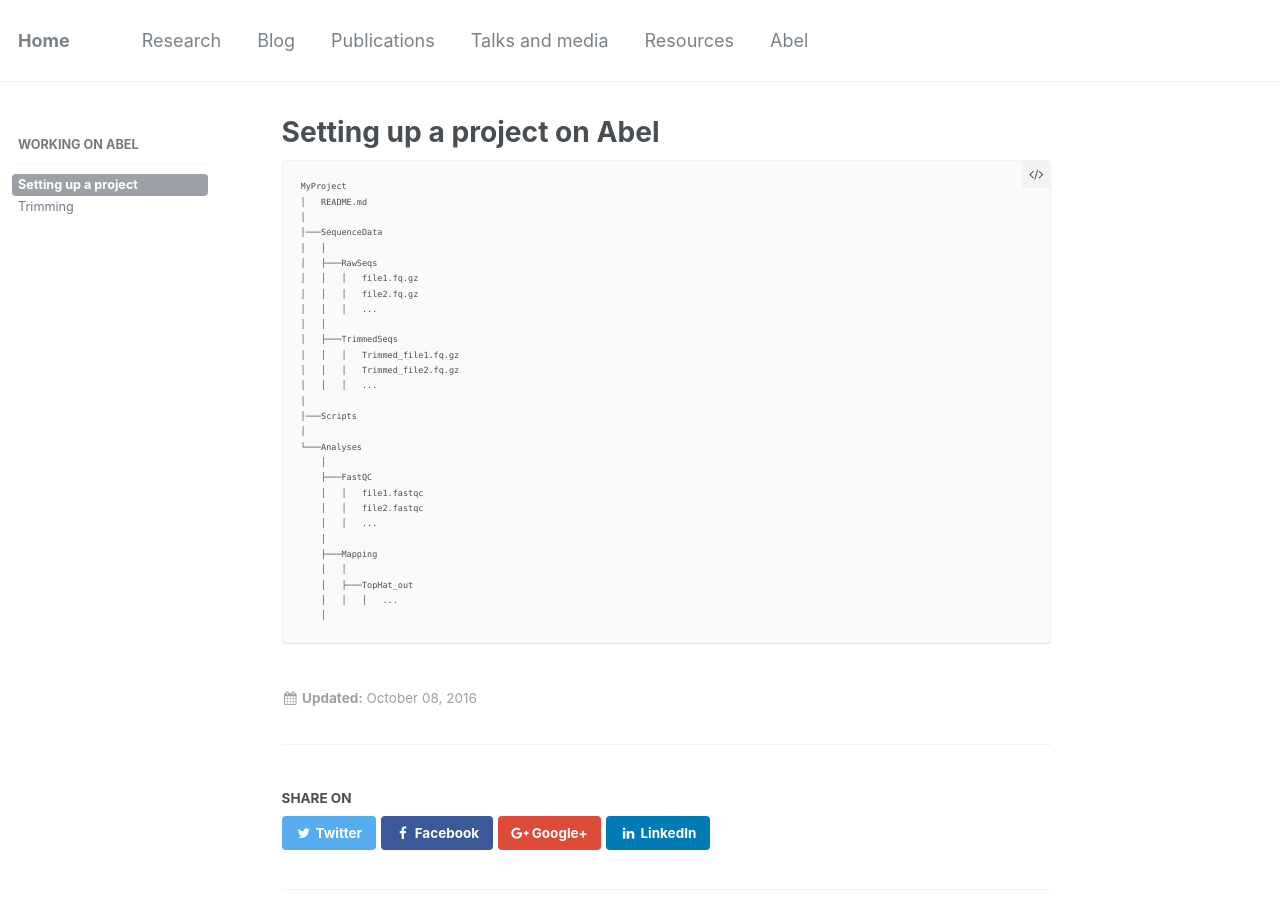
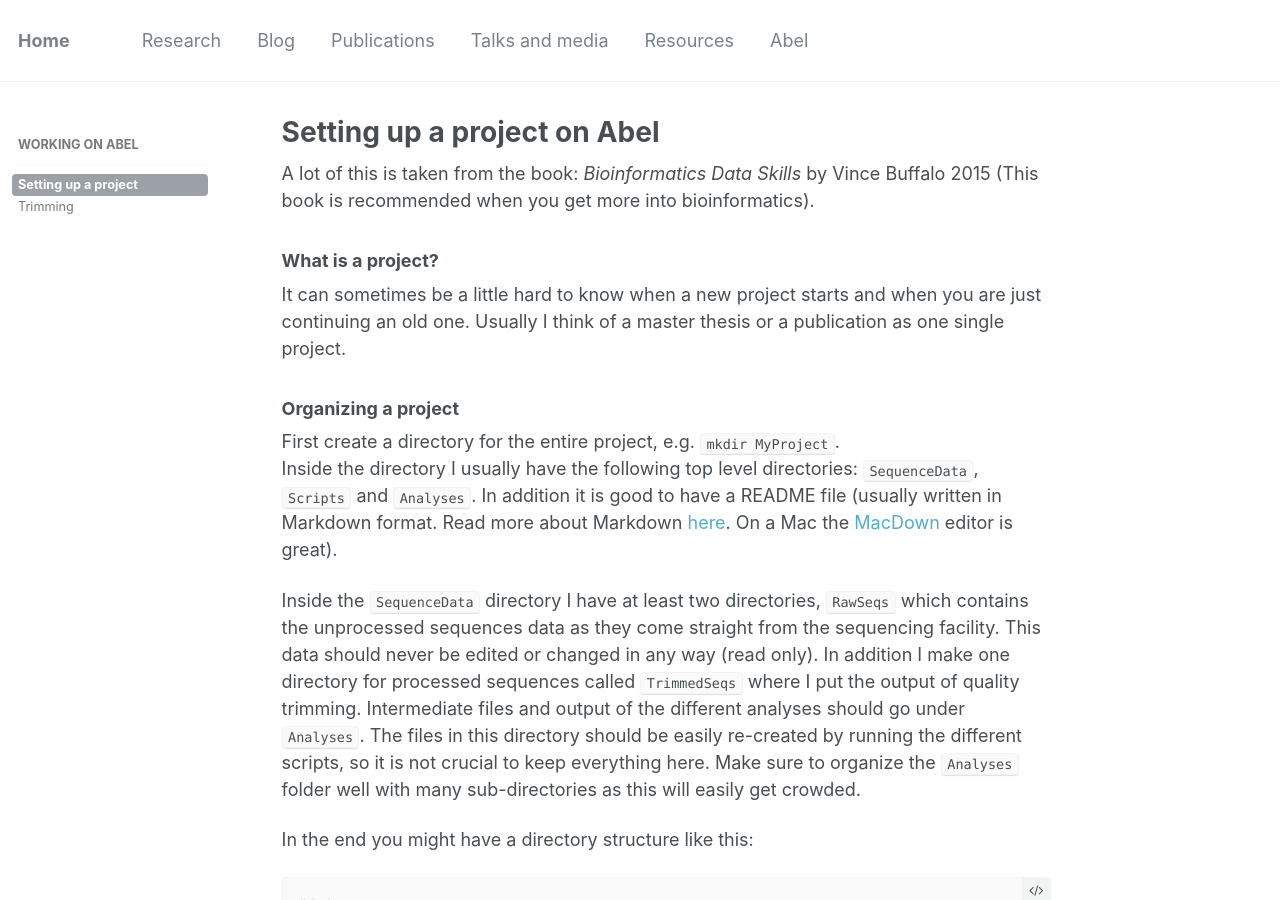
Before and after one commit to pjpaulpj/jonbra.github.io, a Jekyll site: the page built from _resources/02-setting-up-project.md, in a window 1280 px wide and 900 px high. Built offline with Jekyll 4.4.1, drawn with Linux system fonts in a browser that asks for light colours; comment, search, counter and statistics services are not loaded.

Commit message:
Added text

````diff
--- a/_resources/02-setting-up-project.md
+++ b/_resources/02-setting-up-project.md
@@ -4,6 +4,18 @@ permalink: /resources/setting-up-project/
 excerpt: "How to set up a bioinformatics project on Abel at UiO"
 ---
 
+A lot of this is taken from the book: _Bioinformatics Data Skills_ by Vince Buffalo 2015 (This book is recommended when you get more into bioinformatics).
+
+### What is a project?
+It can sometimes be a little hard to know when a new project starts and when you are just continuing an old one. Usually I think of a master thesis or a publication as one single project.
+
+### Organizing a project
+First create a directory for the entire project, e.g. `mkdir MyProject`.
+Inside the directory I usually have the following top level directories: `SequenceData`, `Scripts` and `Analyses`. In addition it is good to have a README file (usually written in Markdown format. Read more about Markdown [here](https://github.com/adam-p/markdown-here/wiki/Markdown-Cheatsheet). On a Mac the [MacDown](http://macdown.uranusjr.com/) editor is great).
+
+Inside the `SequenceData` directory I have at least two directories, `RawSeqs` which contains the unprocessed sequences data as they come straight from the sequencing facility. This data should never be edited or changed in any way (read only). In addition I make one directory for processed sequences called `TrimmedSeqs` where I put the output of quality trimming. Intermediate files and output of the different analyses should go under `Analyses`. The files in this directory should be easily re-created by running the different scripts, so it is not crucial to keep everything here. Make sure to organize the `Analyses` folder well with many sub-directories as this will easily get crowded.
+
+In the end you might have a directory structure like this:
 
 ```
 MyProject
````
